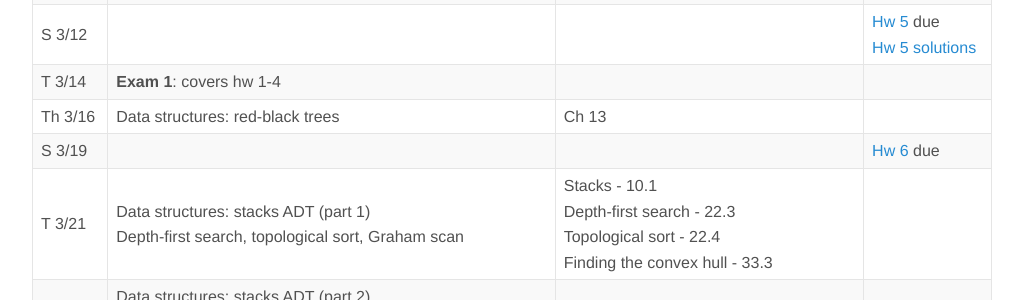
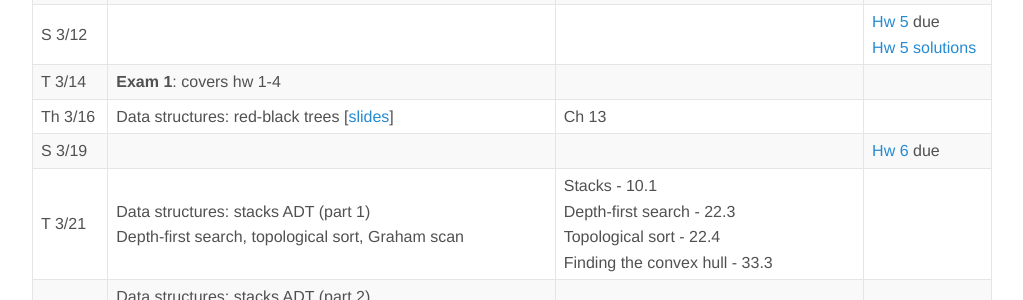
Before and after one commit to jnylam/jnylam.github.io, a Jekyll site: the page built from _courses/146-s17/index.md, in a window 1280 px wide and 900 px high, scrolled down 1212 px. Shown: the part 152-452 px from the top of the window, without its empty margins (128-1151 px from the left). Built offline with Jekyll 4.4.1, drawn with Linux system fonts in a browser that asks for light colours.

Commit message:
Add slides on red-black trees

```diff
--- a/_courses/146-s17/index.md
+++ b/_courses/146-s17/index.md
@@ -30,7 +30,7 @@
 Th 3/9 | Analysis: recurrence equations [[slides](recurrences.pdf)] | Recursion tree method - 4.4
 S 3/12 | | | [Hw 5](homework05.html) due<br>[Hw 5 solutions](hw05.pdf)
 T 3/14 | __Exam 1__: covers hw 1-4
-Th 3/16 | Data structures: red-black trees | Ch 13
+Th 3/16 | Data structures: red-black trees [[slides](redblacktrees.pdf)] | Ch 13
 S 3/19 | | | [Hw 6](homework06.html) due
 T 3/21 | Data structures: stacks ADT (part 1)<br>Depth-first search, topological sort, Graham scan | Stacks - 10.1<br> Depth-first search - 22.3<br>Topological sort - 22.4<br> Finding the convex hull - 33.3
 Th 3/23 | Data structures: stacks ADT (part 2)<br>Strongly connected components | Strongly connected components - 22.5
```
Also changed, not shown: 1 other file.
